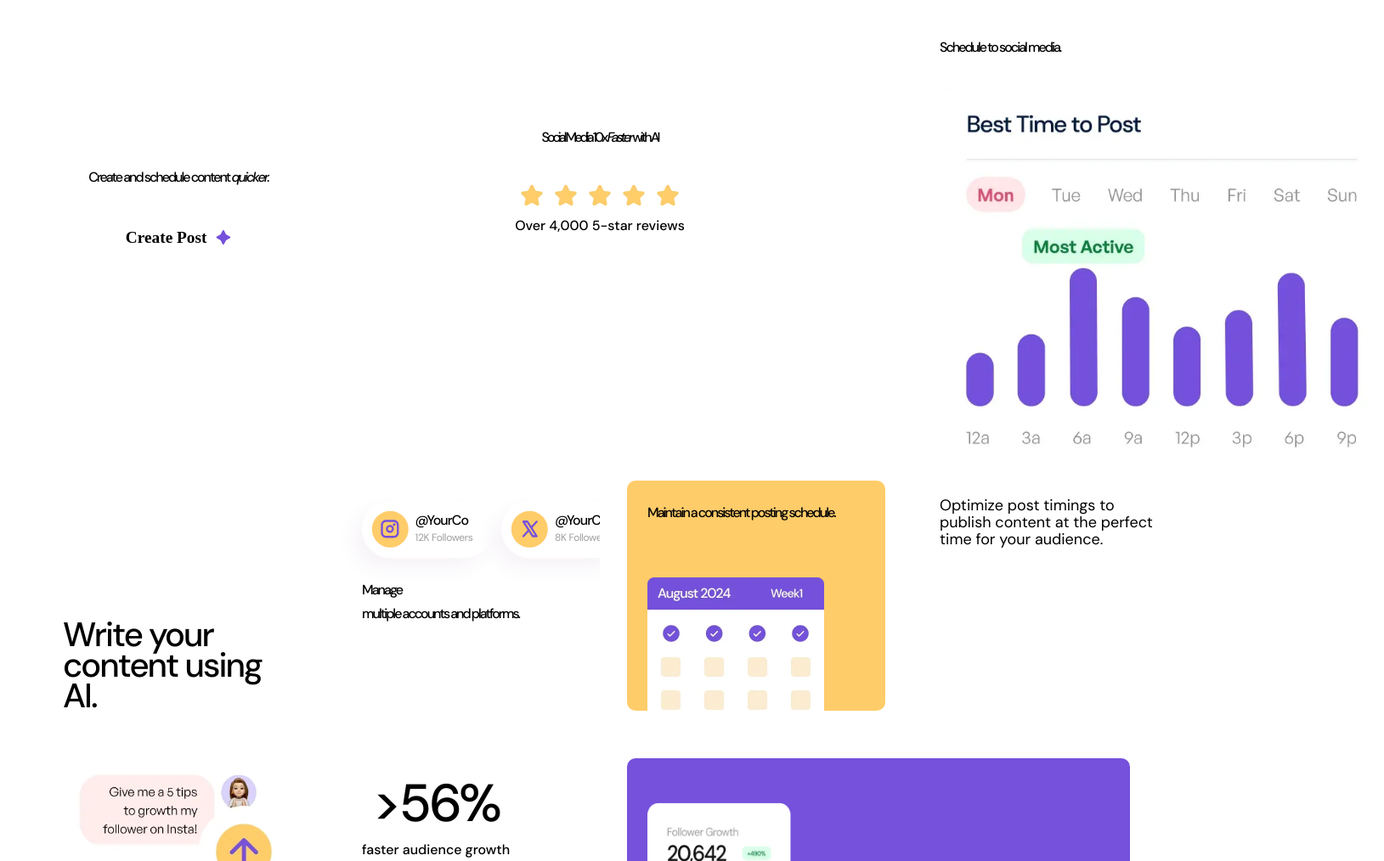
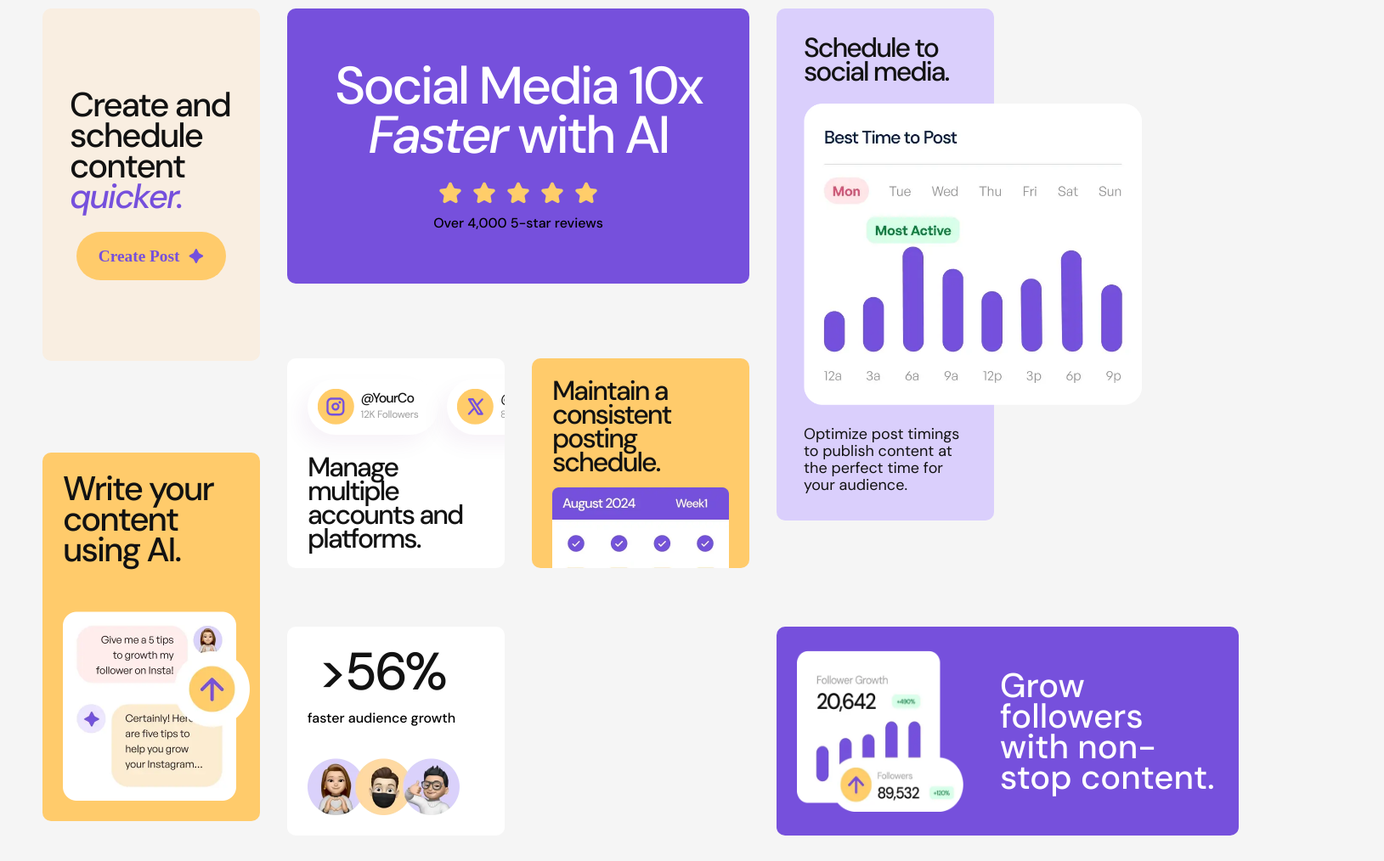
Before and after one commit to kkoonyk/bento_grid, a plain HTML site: page index.html in a window 1280 px wide. Shown: the part 40-1054 px from the top of the page at 85% size, 1629 px wide, since content can reach past the window. After the commit the page ends 1029 px from the top, so only its background shows below. Drawn offline with Linux system fonts and the light colour scheme; a web font is replaced by a local one.

Commit message:
making the cards

```diff
--- a/css/style.css
+++ b/css/style.css
@@ -1,3 +1,31 @@
+
+:root {
+    --clr-purple-100: hsl(254, 88%, 90%);
+    --clr-purple-500: hsl(256, 67%, 59%);
+    --clr-yellow-100: hsl(31, 66%, 93%);
+    --clr-yellow-500: hsl(39, 100%, 71%);
+    --clr-background: #f5f5f5;
+    --clr-white: hsl(0, 0%, 100%);
+    --clr-black: hsl(0, 0%, 7%);
+
+    --font-size-text-preset-1: 62px;
+    --font-size-text-preset-2: 40px;
+    --font-size-text-preset-3: 32px;
+    --font-size-text-preset-4: 18px;
+    --font-size-text-preset-5: 16px;
+
+
+    --spacing-100: 8px;
+    --spacing-200: 16px;
+    --spacing-300: 24px;
+    --spacing-400: 32px;
+    --spacing-500: 40px;
+    }
+
+
+*{
+    box-sizing: border-box;
+}
 body{
     width: 1440px;
     max-height: 1029px;
@@ -12,11 +40,11 @@ h1,h2, h3, h4, h5, h6, p, span {
     font-weight: 500;
 }
 h2{
-    color: var(--color-black);
+    color: var(--clr-black);
     letter-spacing: -2px;
 }
 h5{
-    color: var(--color-black);
+    color: var(--clr-black);
     font-size: 16px;
     line-height: 90%; /* 14.4px */
     letter-spacing: -0.96px;
@@ -31,11 +59,9 @@ span{
      white-space: nowrap;
 }
 
-
-
 a{
     text-decoration: none;
-    color: var(--color-purple-500);
+    color: var(--clr-purple-500);
     font-family: "General Sans";
     font-size: 19.329px;
     font-style: normal;
@@ -43,17 +69,16 @@ a{
     line-height: normal;
 
     display: inline-block;
-
 }
 
 .container {
     max-width: 1110px;
     min-height: 881px;
     display: grid;
-    /* margin: 0 auto; */
-    grid-gap: 32px;
-     grid-template-columns: repeat(4, 1fr);
-    grid-template-rows: repeat(10, 1fr);
+    grid-template-columns: repeat(4, 1fr);
+    grid-template-rows: repeat(9, auto);
+    gap: var(--spacing-400, 32px);
+
 }
 .card{
     display: flex;
@@ -71,11 +96,11 @@ a{
     padding: var(--spacing-300, 24px);
 }
 .item_1 {
-    background: var(--clr-yellow-100);
+    background-color: var(--clr-yellow-100);
     width: 256px;
     height: 415px;
     row-gap: 24px;
-    grid-row: 1/11;
+    grid-row: 1/5;
 }
 .item_1 h2{
     font-size: var(--font-size-text-preset-2);
@@ -102,16 +127,13 @@ a{
     gap: 10.739px;
 }
 .item_2 {
-    background: var(--clr-purple-500);
+    background-color: var(--clr-purple-500);
     width: 544px;
     height: 324px;
-    flex-shrink: 0;
-    grid-column: 2/4;
-    grid-row: 1/9;
+    flex-shrink: 0
 }
 .item_2 h1{
     color: var(--clr-white);
-
     text-align: center;
     font-size: var(--font-size-text-preset-1);
     line-height: 58px; /* 93.548% */
@@ -130,11 +152,10 @@ a{
     flex-direction: column;
     justify-content: space-between;
     height: 100%;
-    background: var(--clr-purple-100);
+    background-color: var(--clr-purple-100);
     width: 256px;
     height: 603px;
     align-items: flex-start;
-    grid-row: 1/15;
     row-gap:  var(--spacing-300, 24px);
 }
 .item_3 h2{
@@ -157,14 +178,13 @@ a{
 }
 
 .item_4 {
-    background: var(--clr-yellow-500);
+    background-color: var(--clr-yellow-500);
     width: 256px;
     height: 434px;
     padding: var(--spacing-300, 24px);
     justify-content: space-between;
     align-items: flex-start;
     flex-shrink: 0;
-    grid-row: 11/21;
     row-gap: 55px;
 }
 .item_4 h2{
@@ -178,16 +198,12 @@ a{
 }
 .item_5 {
     background: var(--clr-white, #FFF);
-
     width: 256px;
     height: 247px;
-
-
     padding: var(--spacing-300, 24px);
     justify-content: flex-start;
     gap: var(--spacing-300, 24px);
     align-items: flex-start;
-    grid-row: 9/15;
     overflow: hidden;
 }
 .item_5 h2, .item_6 h2{
@@ -258,7 +274,6 @@ a{
     padding: var(--spacing-300, 24px) var(--spacing-300, 24px) 0px var(--spacing-300, 24px);
     align-items: flex-start;
     gap: var(--spacing-200, 16px);
-    grid-row: 9/15;
 
     flex-direction: column;
     justify-content: space-between;
@@ -277,8 +292,6 @@ a{
 
     justify-content: space-between;
     align-items: flex-start;
-    flex-shrink: 0;
-    grid-row: 15/21;
 }
 .item_7 h2{
     text-align: center;
@@ -299,9 +312,6 @@ a{
     flex-direction: row;
     justify-content: space-between;
     column-gap: 43px;
-
-    grid-row: 15/21;
-    grid-column: 3/5;
 }
 .item_8 h2{
     width: 257px;
@@ -316,3 +326,11 @@ a{
     width: 196px;
     height: 190px;
 }
+.item_1 { grid-column: 1 / 2; grid-row: 1 / 5; }
+.item_2 { grid-column: 2 / 4; grid-row: 1 / 4; }
+.item_3 { grid-column: 4 / 5; grid-row: 1 / 6; }
+.item_4 { grid-column: 1 / 2; grid-row: 5 / 10; }
+.item_5 { grid-column: 2 / 3; grid-row: 4 / 7; }
+.item_6 { grid-column: 3 / 4; grid-row: 4 / 8; }
+.item_7 { grid-column: 2 / 4; grid-row: 7 / 10; }
+.item_8 { grid-column: 4 / 5; grid-row: 7 / 10; }
```
